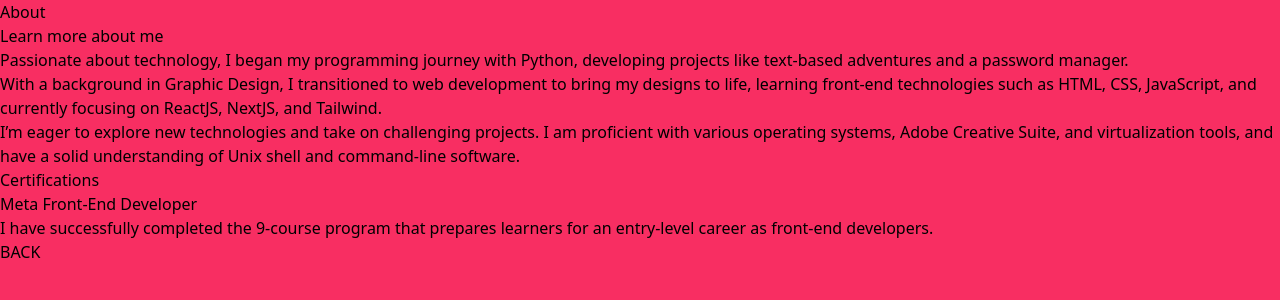
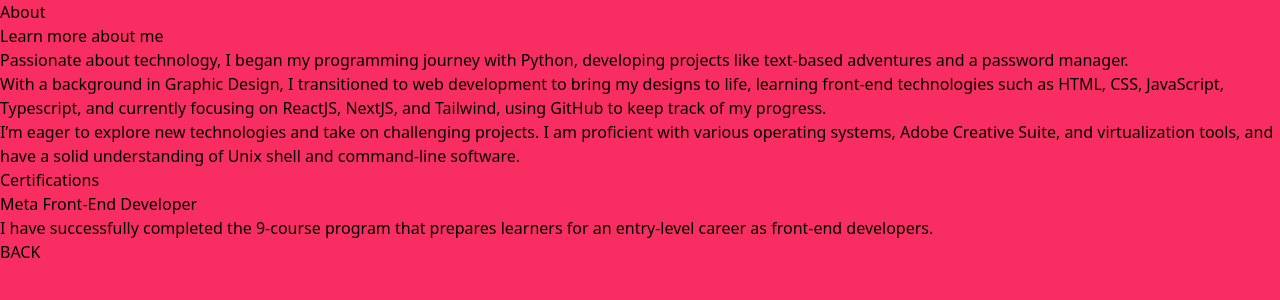
Before and after one commit to twistedboxes/portfolio-website, a React (Vite) app: page /about in a window 1280 px wide. Shown: the top 300 px of the page. Built offline with nearby package versions, Linux system fonts and the light colour scheme.

Commit message:
fix copy

```diff
--- a/src/components/About.tsx
+++ b/src/components/About.tsx
@@ -7,10 +7,10 @@ const About = () => {
       <AnimatedScroll />
       <div className="flex flex-wrap items-center justify-between">
         <div className="w-full bg-[--color-secondary] lg:h-screen lg:w-1/2">
-          <h1 className="mt-[6em] break-words text-center text-6xl font-black uppercase leading-3 lg:ml-6 lg:mt-[25vh] lg:w-full lg:text-left lg:text-[12em] lg:leading-[0.8em]">
+          <h1 className="mt-[5em] break-words text-center text-6xl font-black uppercase leading-3 lg:ml-6 lg:mt-[25vh] lg:w-full lg:text-left lg:text-[12em] lg:leading-[0.8em]">
             About
           </h1>
-          <h2 className="my-8 w-full break-words pb-8 text-center text-xl font-black uppercase tracking-widest text-[--color-primary] lg:ml-8 lg:mt-2 lg:text-left">
+          <h2 className="my-8 mb-[4em] w-full break-words pb-8 text-center text-xl font-black uppercase tracking-widest text-[--color-primary] lg:ml-8 lg:mt-2 lg:text-left">
             Learn more about me
           </h2>
         </div>
@@ -26,19 +26,19 @@ const About = () => {
             development to bring my designs to life, learning front-end
             technologies such as{" "}
             <span className="text-[--color-secondary]">
-              HTML, CSS, JavaScript
+              HTML, CSS, JavaScript, Typescript
             </span>
             , and currently focusing on{" "}
             <span className="text-[--color-secondary]">
               ReactJS, NextJS, and Tailwind
             </span>
-            .
+            , using GitHub to keep track of my progress.
           </p>
           I’m eager to explore new technologies and take on challenging
           projects. I am proficient with various operating systems, Adobe
           Creative Suite, and virtualization tools, and have a solid
           understanding of Unix shell and command-line software.
-          <h3 className="lg:mt-6 w-full mt-4 lg:text-right text-center text-5xl font-black text-[--color-secondary]">
+          <h3 className="mt-4 w-full text-center text-5xl font-black text-[--color-secondary] lg:mt-6 lg:text-right">
             Certifications
           </h3>
           <a
@@ -47,11 +47,14 @@ const About = () => {
             target="_blank"
             rel="noopener noreferrer"
           >
-            <h4 className="lg:text-right text-center"><span className="text-[--color-secondary]">Meta</span> Front-End Developer</h4>
+            <h4 className="text-center lg:text-right">
+              <span className="text-[--color-secondary]">Meta</span> Front-End
+              Developer
+            </h4>
           </a>
           <p className="break-words">
-            I have successfully completed the 9-course program that prepares learners
-            for an entry-level career as front-end developers.
+            I have successfully completed the 9-course program that prepares
+            learners for an entry-level career as front-end developers.
           </p>
         </div>
       </div>
```
